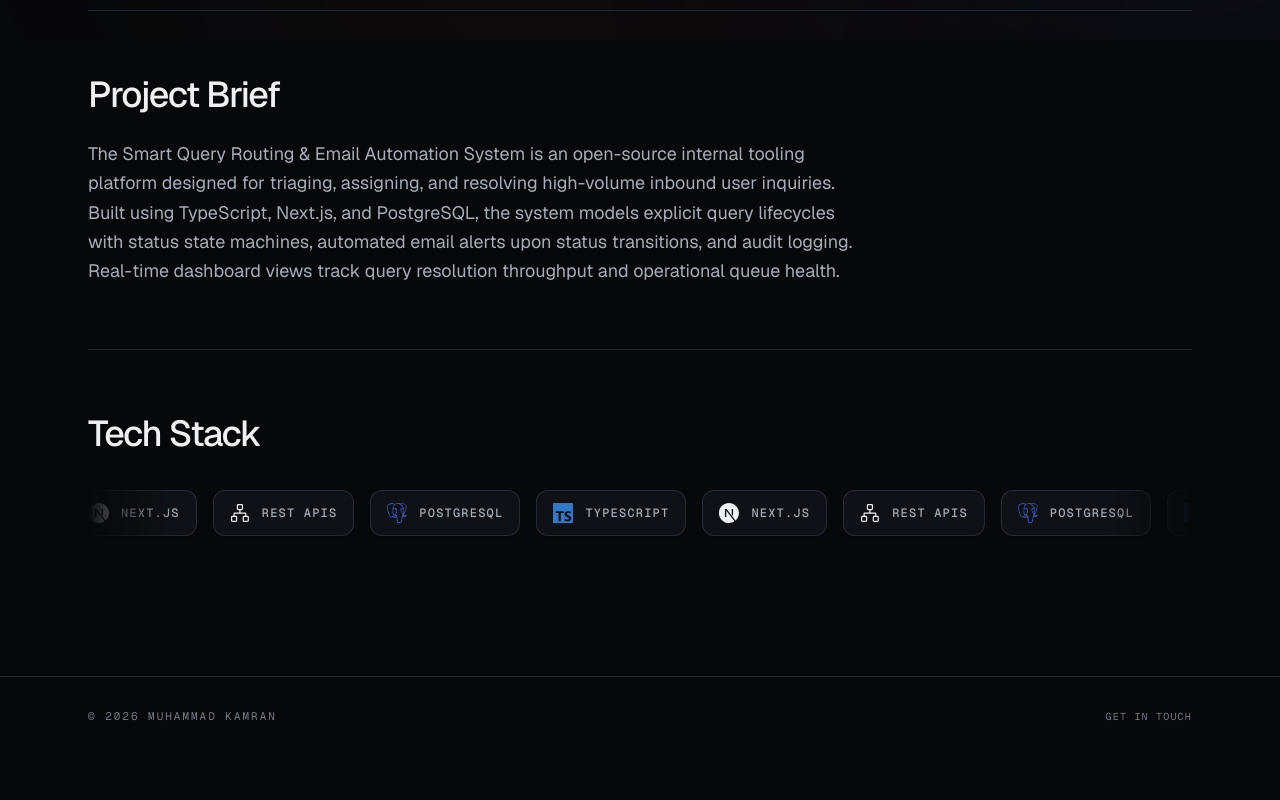
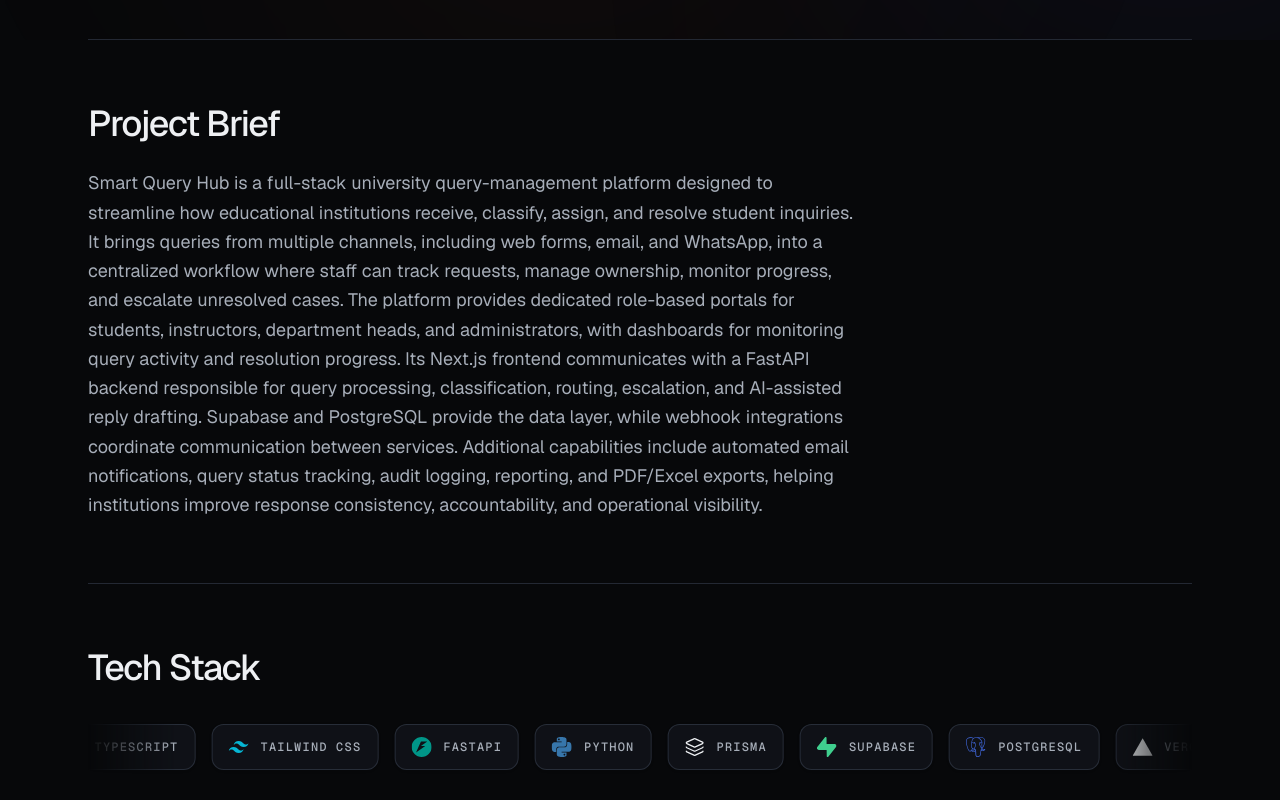
Before and after one commit to bc220406446/portfolio, a Next.js app: page /projects/smart-query-management in a window 1280 px wide. Shown: the part 760-1560 px from the top of the page. Before the commit the page ends 1516 px from the top, so only its background shows below. Built offline with nearby package versions, Linux system fonts and the light colour scheme.

Commit message:
minor changes

```diff
--- a/src/components/sections/how-it-works-timeline.tsx
+++ b/src/components/sections/how-it-works-timeline.tsx
@@ -333,10 +333,10 @@ export function HowItWorksTimeline() {
                 key={p.id}
                 href={`#${p.id}`}
                 className={cn(
-                  "group inline-flex items-center gap-2 rounded-full px-3.5 py-1.5 font-mono text-xs tracking-wide transition-all duration-300",
+                  "rounded-lg border px-3 py-2 font-mono text-[.625rem] tracking-[.14em] uppercase transition-colors",
                   isActive
-                    ? "border border-accent bg-accent/15 text-accent shadow-[0_0_20px_rgba(211,255,69,0.18)] font-medium -translate-y-0.5"
-                    : "border border-line-2/70 bg-surface/70 text-muted hover:text-fg hover:border-line-2 hover:bg-surface-2",
+                    ? "border-accent bg-accent text-accent-ink"
+                    : "border-line-2 text-muted hover:border-accent hover:text-accent",
                 )}
               >
                 <span>{p.title}</span>
--- a/src/data/profile.ts
+++ b/src/data/profile.ts
@@ -192,7 +192,6 @@ export type Project = {
   year: string;
   summary: string;
   brief: string;
-  contributions: string[];
   stack: string[];
   links: { label: string; href: string }[];
   featured?: boolean;
@@ -209,16 +208,22 @@ export const projects: Project[] = [
     category: "Internal Tooling",
     year: "2026",
     summary:
-      "A full-stack TypeScript system for triaging and routing incoming queries, automating email notifications, and tracking resolution status with a full audit trail.",
+      "A university query-management platform that centralizes student requests from web forms, email, and WhatsApp, with automated classification, department routing, escalation, and AI-assisted reply drafting.",
     brief:
-      "The Smart Query Routing & Email Automation System is an open-source internal tooling platform designed for triaging, assigning, and resolving high-volume inbound user inquiries. Built using TypeScript, Next.js, and PostgreSQL, the system models explicit query lifecycles with status state machines, automated email alerts upon status transitions, and audit logging. Real-time dashboard views track query resolution throughput and operational queue health.",
-    contributions: [
-      "Modelled the query lifecycle and status transitions.",
-      "Typed API contracts shared between client and server.",
-      "Dashboard views for queue health and resolution throughput.",
-      "Automated email notifications on status changes.",
+      "Smart Query Hub is a full-stack university query-management platform designed to streamline how educational institutions receive, classify, assign, and resolve student inquiries. It brings queries from multiple channels, including web forms, email, and WhatsApp, into a centralized workflow where staff can track requests, manage ownership, monitor progress, and escalate unresolved cases. The platform provides dedicated role-based portals for students, instructors, department heads, and administrators, with dashboards for monitoring query activity and resolution progress. Its Next.js frontend communicates with a FastAPI backend responsible for query processing, classification, routing, escalation, and AI-assisted reply drafting. Supabase and PostgreSQL provide the data layer, while webhook integrations coordinate communication between services. Additional capabilities include automated email notifications, query status tracking, audit logging, reporting, and PDF/Excel exports, helping institutions improve response consistency, accountability, and operational visibility.",
+    stack: [
+      "Next.js",
+      "React",
+      "TypeScript",
+      "Tailwind CSS",
+      "FastAPI",
+      "Python",
+      "Prisma",
+      "Supabase",
+      "PostgreSQL",
+      "Vercel",
+      "Azure",
     ],
-    stack: ["TypeScript", "Next.js", "REST APIs", "PostgreSQL"],
     links: [
       { label: "View live", href: "https://smart-query-management.vercel.app/" },
       { label: "GitHub", href: "https://github.com/bc220406446/Smart-Query-Management" },
@@ -232,16 +237,20 @@ export const projects: Project[] = [
     category: "Full Stack Commerce",
     year: "2026",
     summary:
-      "A production-grade Next.js storefront for a luxury watch brand - end-to-end typed, with cart, checkout, catalogue, and Vercel preview deployments.",
+      "A custom luxury watch e-commerce platform with product discovery, shopping cart, checkout, customer accounts, order tracking, and a dedicated store-management portal.",
     brief:
-      "Sovereign is a production-grade full-stack e-commerce storefront for a luxury timepiece brand. Built with Next.js App Router, TypeScript, and Tailwind CSS, the codebase serves as a reference architecture for end-to-end typed commerce builds. Key features include dynamic catalogue filtering, server-side validated shopping cart state, seamless checkout flow, and automated Vercel CI/CD preview deployments.",
-    contributions: [
-      "Typed end-to-end from database row to rendered component.",
-      "Cart and checkout flows with server-side validation.",
-      "Component-driven catalogue with reusable product primitives.",
-      "Deployed on Vercel with preview environments per change.",
+      "Sovereign Watches is a full-stack luxury watch e-commerce platform designed to deliver a refined shopping experience alongside comprehensive store-management capabilities. Built with Next.js, TypeScript, and Tailwind CSS, the storefront supports product discovery, catalogue browsing, product details, shopping carts, checkout, wishlists, customer accounts, and order tracking. The application also includes a dedicated, access-controlled administration portal for managing products, categories, inventory, customer orders, shipping and courier tracking, returns, refund coupons, customer reviews, promotional discounts, newsletters, and store settings. Supabase provides authentication, PostgreSQL-backed data storage, and media storage, while PayFast integration supports the payment workflow. The application is structured around reusable components, typed data models, and clear separation between customer-facing shopping experiences and administrative operations. Deployed through Vercel, the project demonstrates the development of an end-to-end commerce solution that combines premium storefront presentation with practical business operations.",
+    stack: [
+      "Next.js",
+      "React",
+      "TypeScript",
+      "Tailwind CSS",
+      "Supabase",
+      "PostgreSQL",
+      "PayFast",
+      "Vercel",
+      "Framer Motion",
     ],
-    stack: ["Next.js", "TypeScript", "Tailwind CSS", "Vercel"],
     links: [
       { label: "View live", href: "https://sovereign-e-commerce-store.vercel.app" },
       { label: "GitHub", href: "https://github.com/bc220406446/sovereign-e-commerce-store" },
@@ -255,15 +264,23 @@ export const projects: Project[] = [
     category: "Community Platform",
     year: "2026",
     summary:
-      "A platform where members list skills they can teach and skills they want to learn, then match into peer-to-peer exchanges.",
+      "A peer-to-peer platform for exchanging skills without money, featuring skill listings, exchange requests, two-sided completion confirmation, reviews, and admin moderation.",
     brief:
-      "The Community Skill Exchange Platform connects community members to share knowledge through peer-to-peer skill swapping. Developed using TypeScript, Next.js, Node.js, and PostgreSQL, the platform allows members to register profiles detailing skills they offer and skills they wish to learn. Built-in search, availability filtering, and matching algorithms facilitate seamless exchange requests.",
-    contributions: [
-      "Member profiles, skill listings and matching logic.",
-      "Search and filtering across skills and availability.",
-      "Responsive, accessible UI built with reusable primitives.",
+      "The Community Skill Exchange Platform is a full-stack application that enables people to exchange knowledge and practical skills without monetary transactions. Members can create profiles, publish skills they are willing to teach, identify skills they want to learn, browse relevant opportunities, and initiate peer-to-peer exchange requests. The platform manages the exchange lifecycle, allowing participants to coordinate their commitments and independently confirm when a skill has been delivered and received. Mutual reviews become available after an exchange is completed, helping users build credibility through actual participation. Reporting and administrator moderation provide mechanisms for handling inappropriate content and maintaining community standards. The application uses a Next.js and TypeScript frontend connected to a Strapi headless CMS backend through REST APIs, with Supabase PostgreSQL supporting relational data and Cloudinary handling media assets. Email-based OTP verification strengthens account onboarding, while JWT-based authentication supports protected application functionality. Deployment across Vercel and Azure App Service separates the frontend experience from backend services. The project demonstrates full-stack integration, workflow management, role-based functionality, and the design of a trust-oriented community platform.",
+    stack: [
+      "Next.js",
+      "React",
+      "TypeScript",
+      "Tailwind CSS",
+      "Strapi",
+      "REST APIs",
+      "Supabase",
+      "PostgreSQL",
+      "Cloudinary",
+      "JWT",
+      "Vercel",
+      "Azure",
     ],
-    stack: ["TypeScript", "Next.js", "Node.js", "PostgreSQL"],
     links: [
       { label: "View live", href: "https://community-skill-exchange-platform.vercel.app/" },
       { label: "GitHub", href: "https://github.com/bc220406446/Community-Skill-Exchange-Platform" },
@@ -276,15 +293,18 @@ export const projects: Project[] = [
     category: "Management System",
     year: "2025",
     summary:
-      "A PHP and MySQL management system handling student records, enrolment, grades, and reporting for an academic institution.",
+      "A PHP and MySQL student-management system with separate student and administrator portals, registration approval, record management, and role-based access.",
     brief:
-      "The Student Management Web Application is a web-based administration system engineered with PHP and MySQL. Designed for educational institutions, it manages complete student lifecycles including profile records, course enrolments, grade submissions, and academic reporting. It features role-based access control for administrative staff and teachers, along with printable transcript generation.",
-    contributions: [
-      "Relational schema for students, courses, enrolment and grades.",
-      "Role-based access for administration and staff.",
-      "Server-rendered reports and printable records.",
-    ],
-    stack: ["PHP", "MySQL"],
+      "The Student Management Web Application is a web-based academic administration system built with PHP and MySQL to centralize student registration and record management. It provides separate student and administrator interfaces with permissions tailored to each role. Students can register for an account, access the application after administrator approval, view their available records, update permitted profile information, and recover access through a password-reset workflow. Administrators can review pending registrations, approve or reject account requests, search and filter student records, manage student profiles, and monitor registration activity through administrative summaries. The application uses PHP with PDO for database connectivity and server-side data operations, while MySQL stores student information and account records. Session-based authentication and role checks protect restricted pages, and server-side validation helps maintain data integrity. Its interface is built using standard HTML, CSS, and JavaScript, making the application suitable for a lightweight PHP hosting environment. The project demonstrates practical CRUD operations, relational database integration, access control, authentication workflows, and the core requirements of a student-record management system.",
+      stack: [
+        "HTML",
+        "CSS",
+        "JavaScript",
+        "PHP",
+        "MySQL",
+        "Apache",
+        "XAMPP",
+      ],
     links: [
       { label: "View live", href: "https://smwa.freehosting.dev/login.php" },
       { label: "GitHub", href: "https://github.com/bc220406446/Student-Management-Web-Application" },
@@ -301,13 +321,7 @@ export const projects: Project[] = [
       "An academic resource platform for Virtual University students - handouts, past papers, highlighted notes and LMS task management in one place.",
     brief:
       "VU Scholar Guide is a specialized EdTech platform designed for Virtual University students. Powered by WordPress and SureCart, it aggregates academic handouts, past paper archives, highlighted study guides, and LMS task trackers into a unified dashboard. The build incorporates Rank Math SEO schemas, clean permalinks, and asset optimizations tailored for low-bandwidth users.",
-    contributions: [
-      "Implemented SureCart for digital product delivery and licensing.",
-      "Configured Rank Math SEO with schema, sitemaps and clean permalinks.",
-      "Built the responsive study interface and tuned performance for low-bandwidth users.",
-      "Designed the content taxonomy so thousands of resources stay findable.",
-    ],
-    stack: ["WordPress", "SureCart", "Core Web Vitals"],
+    stack: ["HTML", "CSS", "JavaScript", "WordPress", "SureCart", "Core Web Vitals"],
     links: [],
     featured: true,
     group: "wordpress-clients",
@@ -322,13 +336,7 @@ export const projects: Project[] = [
       "A WooCommerce storefront built for the Saudi market - localised browsing, regional payments, inventory management, and mobile-first performance.",
     brief:
       "KSA Furniture Store is a localized WooCommerce e-commerce site engineered for the Saudi Arabian retail market. Built with an Arabic-first user experience and responsive Gulf layout design, it integrates regional payment gateways and shipping providers. Catalogue management features real-time inventory tracking, low-stock notifications, and local SEO tuning.",
-    contributions: [
-      "Localized the storefront for the Gulf market and Arabic-first browsing.",
-      "Integrated payment and shipping for regional providers.",
-      "Inventory management wired to catalogue and stock alerts.",
-      "Mobile responsiveness and storefront performance optimization.",
-    ],
-    stack: ["WooCommerce", "WordPress", "Core Web Vitals"],
+    stack: ["HTML", "CSS", "JavaScript", "WooCommerce", "WordPress", "Core Web Vitals"],
     links: [],
     group: "wordpress-clients",
   },
@@ -342,13 +350,7 @@ export const projects: Project[] = [
       "A WooCommerce store for garments and cultural products - structured product management, streamlined checkout, and SEO improvements.",
     brief:
       "Anas Shopping Store is a WooCommerce storefront focused on garments and traditional cultural apparel. The project structured complex product variation taxonomies (sizes, fabrics, colorways) while introducing a simplified checkout process that minimizes cart abandonment. Page speed and mobile responsiveness optimizations were applied throughout.",
-    contributions: [
-      "Structured product management across garment and cultural categories.",
-      "Streamlined checkout with reduced steps and clearer validation.",
-      "Inventory tracking and storefront SEO improvements.",
-      "Mobile responsiveness and page-speed tuning.",
-    ],
-    stack: ["WooCommerce", "WordPress"],
+    stack: ["HTML", "CSS", "JavaScript", "WooCommerce", "WordPress"],
     links: [],
     group: "wordpress-clients",
   },
@@ -362,13 +364,7 @@ export const projects: Project[] = [
       "A Shopify fashion store with a mobile-first visual identity, optimised collections, and a checkout flow tuned to reduce drop-off.",
     brief:
       "House of Fashion is a Shopify fashion store crafted for mobile-first shoppers. Built using custom Shopify Liquid templates, the site features curated product collection grids, swift slide-out cart drawers, mobile-optimized navigation, and structured product metadata to elevate search engine visibility.",
-    contributions: [
-      "Designed the visual identity and mobile-first storefront.",
-      "Organized product collections and navigation for discovery.",
-      "Optimized checkout flow to reduce drop-off.",
-      "Applied SEO improvements across collections and product pages.",
-    ],
-    stack: ["Shopify"],
+    stack: ["CSS", "Liquid", "Shopify"],
     links: [],
     group: "wordpress-clients",
   },
```
